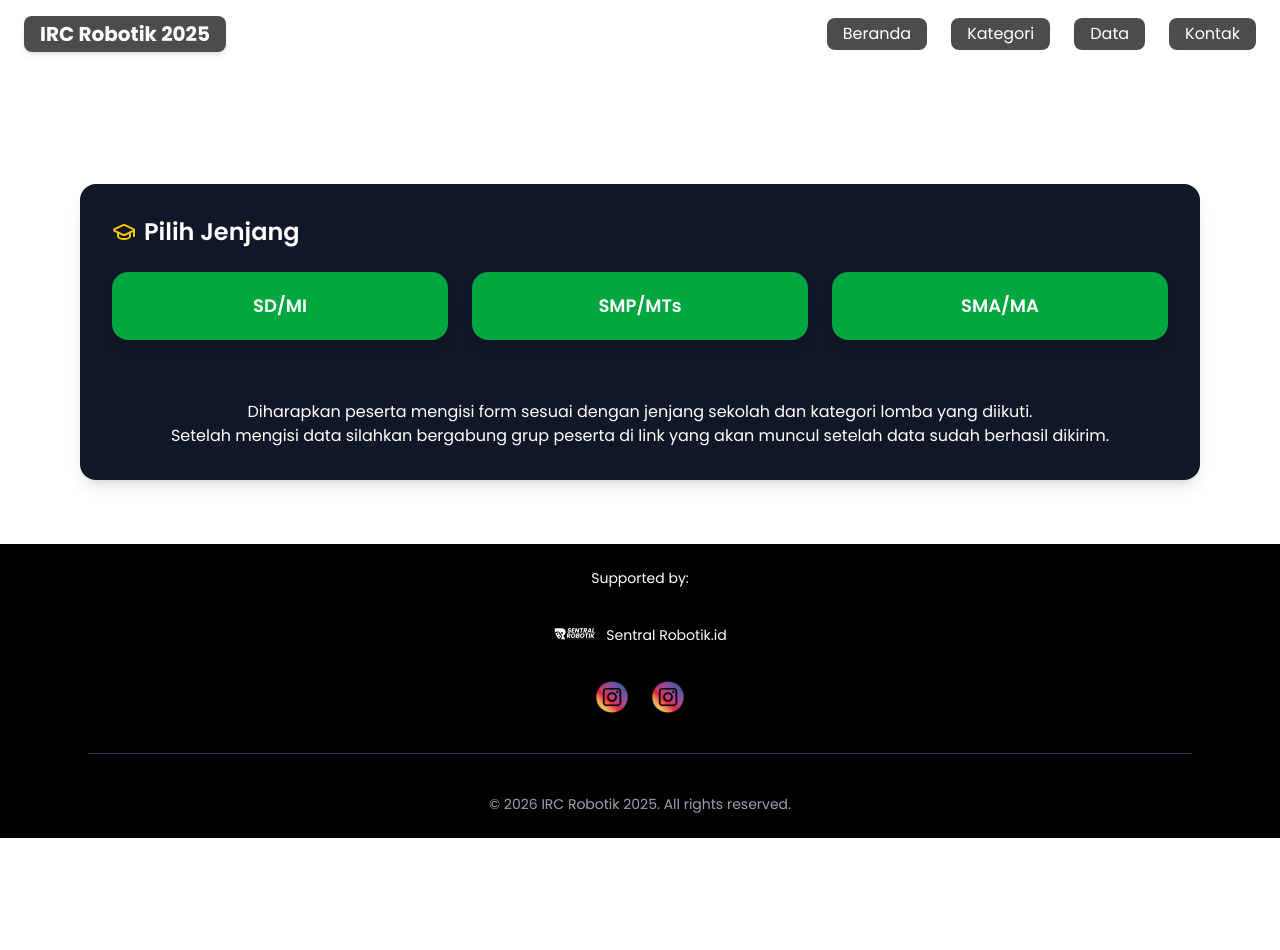
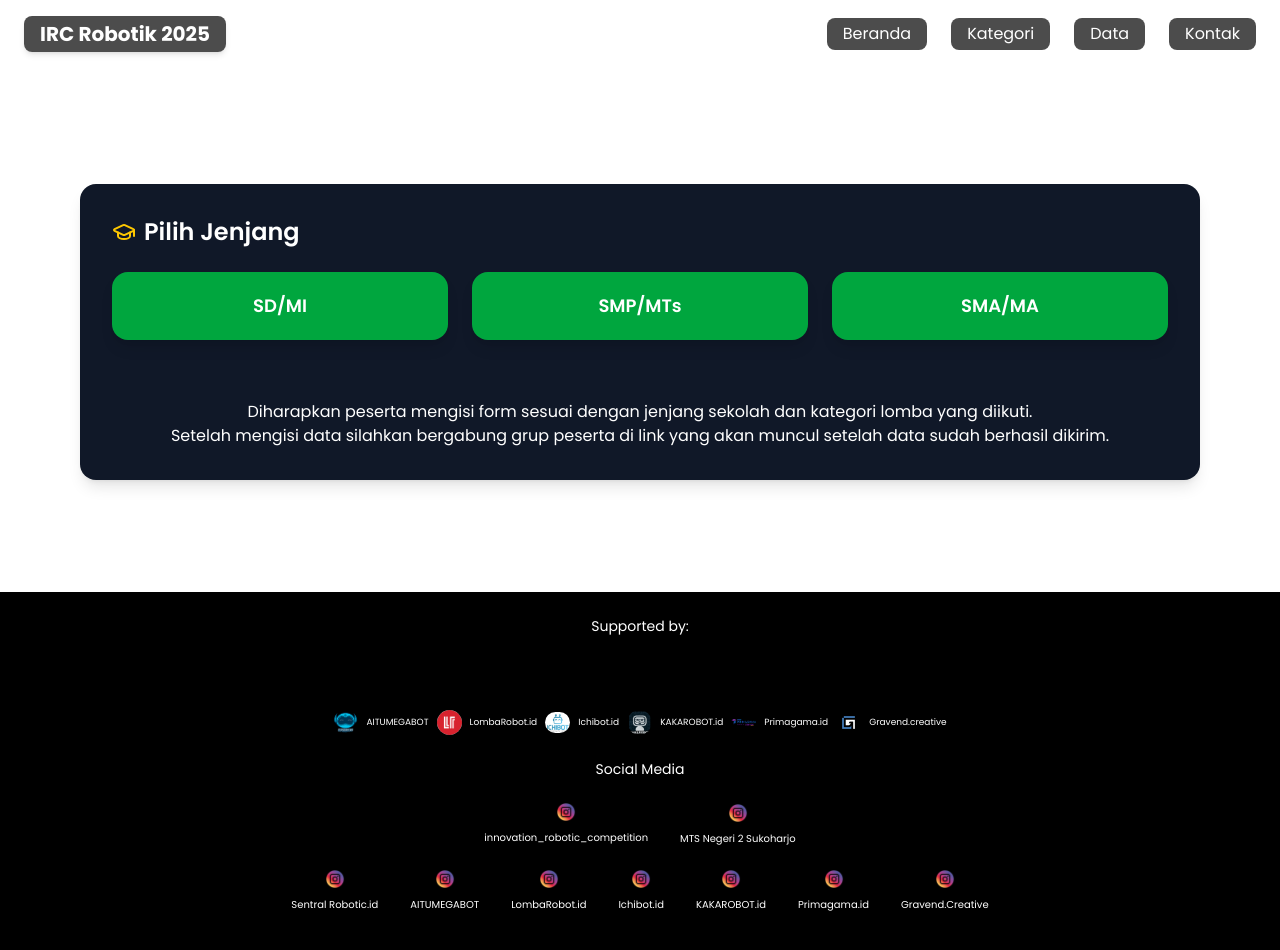
Before and after one commit to nomigami/IRC-2025, a Next.js app: page /data in a window 1280 px wide. Shown: the top 950 px of the page. Before the commit the page ends 838 px from the top, so only its background shows below. Built offline with nearby package versions, Linux system fonts and the light colour scheme.

Commit message:
footer.tsx

```diff
--- a/src/app/Footer.tsx
+++ b/src/app/Footer.tsx
@@ -4,97 +4,357 @@ import Image from "next/image";
 
 export default function Footer() {
   return (
-    <footer className="bg-black text-white py-6">
+    <footer className="bg-black text-white py-6 mt-12">
               <div className="max-w-6xl mx-auto px-6 flex flex-col items-center gap-6">
-        {/* Supported By */}
                 <motion.p
                   initial={{ opacity: 0, y: 20 }}
                   whileInView={{ opacity: 1, y: 0 }}
                   transition={{ duration: 0.6 }}
-          className="text-white font-light text-sm"
+                  className="font-light text-sm"
                 >
                   Supported by:
                 </motion.p>
 
-        {/* Logo Sponsor */}
+              <div className="flex items-center justify-center gap-2">
+              <div className="grid grid-cols-1 gap-5">
                 <motion.div
                   initial={{ opacity: 0, y: 20 }}
-          whileInView={{ opacity: 1, y: 0 }}
+                  whileInView={{ opacity: 0, y: 1 }}
                   transition={{ duration: 0.8, delay: 0.2 }}
                   className="flex items-center gap-2"
                 >
                   <Image
                     src="/sentralrb.png"
                     alt="Sentral Robotik.id"
-            width={45}
-            height={45}
+                    width={25}
+                    height={25}
                     className="object-contain rounded-full shadow-lg"
                   />
-          <span className="text-sm">Sentral Robotik.id</span>
+                  <span className="text-sm" style={{fontSize: "9px" }}>Sentral Robotik.id</span>
+                </motion.div>
+              </div>
+              </div>
+
+
+              <div className="flex items-center justify-center gap-2">
+                <motion.div
+                  initial={{ opacity: 1, y: 20 }}
+                  whileInView={{ opacity: 1, y: 1 }}
+                  transition={{ duration: 1, delay: 0.4 }}
+                  className="flex items-center gap-2"
+                >
+
+
+                  <Image
+                    src="/AITUMEGA.png"
+                    alt="Sentral Robotik.id"
+                    width={25}
+                    height={25}
+                    className="object-contain rounded-full shadow-lg "
+                  />
+                  <span className="text-sm" style={{fontSize:"9px"}}>AITUMEGABOT</span>
                 </motion.div>
 
-        {/* Social Media */}
                 <motion.div
-          initial={{ opacity: 9, y: 20 }}
-          whileInView={{ opacity: 4, y: 0 }}
-          transition={{ duration: 0.4, delay: 0.8 }}
-          className="flex items-center justify-center gap-6"
+                  initial={{ opacity: 0, y: 20 }}
+                  whileInView={{ opacity: 1, y: 1 }}
+                  transition={{ duration: 1.2, delay: 0.6 }}
+                  className="flex items-center gap-2"
                 >
-          {/* Instagram 1 */}
-          <div className="relative group">
-            <motion.a
+
+
+                  <Image
+                    src="/lr.jpg"
+                    alt="Sentral Robotik.id"
+                    width={25}
+                    height={25}
+                    className="object-contain rounded-full shadow-lg "
+                  />
+                  <span className="text-sm" style={{fontSize:"9px"}}>LombaRobot.id</span>
+                </motion.div>
+
+                <motion.div
+                  initial={{ opacity: 0, y: 20 }}
+                  whileInView={{ opacity: 1, y: 1 }}
+                  transition={{ duration: 1.4, delay: 0.8 }}
+                  className="flex items-center gap-2"
+                >
+
+
+                  <Image
+                    src="/ichibot.jpg"
+                    alt="Sentral Robotik.id"
+                    width={25}
+                    height={25}
+                    className="object-contain rounded-full shadow-lg "
+                  />
+                  <span className="text-sm" style={{fontSize: "9px"}}>Ichibot.id</span>
+                </motion.div>
+
+                <motion.div
+                  initial={{ opacity: 0, y: 20 }}
+                  whileInView={{ opacity: 1, y: 1 }}
+                  transition={{ duration: 1.6, delay: 1 }}
+                  className="flex items-center gap-2"
+                >
+
+
+                  <Image
+                    src="/Kakarobot.png"
+                    alt="Sentral Robotik.id"
+                    width={25}
+                    height={25}
+                    className="object-contain rounded-full shadow-lg "
+                  />
+                  <span className="text-sm" style={{fontSize: "9px"}}>KAKAROBOT.id</span>
+                </motion.div>
+
+                <motion.div
+                  initial={{ opacity: 0, y: 20 }}
+                  whileInView={{ opacity: 1, y: 1 }}
+                  transition={{ duration: 1.8, delay: 1.2 }}
+                  className="flex items-center gap-2"
+                >
+
+
+                  <Image
+                    src="/primagama.png"
+                    alt="Sentral Robotik.id"
+                    width={25}
+                    height={25}
+                    className="object-contain rounded-full shadow-lg "
+                  />
+                  <span className="text-sm" style={{fontSize:"9px"}}>Primagama.id</span>
+                </motion.div>
+
+                <motion.div
+                  initial={{ opacity: 0, y: 20 }}
+                  whileInView={{ opacity: 1, y: 1 }}
+                  transition={{ duration: 2, delay: 1.4 }}
+                  className="flex items-center gap-2"
+                >
+
+
+                  <Image
+                    src="/Logo-gRAVEND-v2.png"
+                    alt="Sentral Robotik.id"
+                    width={25}
+                    height={25}
+                    className="object-contain rounded-full shadow-lg "
+                  />
+                  <span className="text-sm" style={{fontSize:"9px"}}>Gravend.creative</span>
+                </motion.div>
+                </div>
+
+
+                <div className="max-w-6xl mx-auto px-6 flex flex-col items-center gap-6">
+                <motion.p
+                  initial={{ opacity: 0, y: 20 }}
+                  whileInView={{ opacity: 1, y: 1 }}
+                  transition={{ duration: 1, delay: 0.2 }}
+                  className="font-light text-sm"
+                >
+                  Social Media
+                </motion.p>
+
+                <div className="flex justify-center items-center gap-8">
+                 <motion.p
+                  initial={{ opacity: 0, y: 20 }}
+                  whileInView={{ opacity: 1, y: 0 }}
+                  transition={{ duration: 0.6 }}
+                >
+                <a
                   href="https://instagram.com/innovation_robotic_competition"
                   target="_blank"
-              rel="noopener noreferrer"
-              whileHover={{ scale: 1.2, rotate: 10 }}
-              whileTap={{ scale: 0.9 }}
-              transition={{ type: "spring", stiffness: 300 }}
-              className="w-6 h-6 rounded-full overflow-hidden"
+                  rel="noreferrer"
+                  className="flex flex-col items-center gap-2 hover:scale-105 transition-transform"
                 >
-              <img src="/INS.png" alt="instagram" className="object-cover w-8 h-8" />
-            </motion.a>
-            {/* Tooltip */}
-            <span className="absolute -bottom-10 left-1/3 -translate-x-1/2 opacity-0 group-hover:opacity-100
-              text-xs bg-black text-white px-3 py-1 rounded-lg
-              transition-all duration-300 pointer-events-none whitespace-nowrap shadow-2xs">
-              Instagram IRC
-            </span>
+                  <img
+                    src="/INS.png"
+                    alt="instagram"
+                    className="w-5 h-5 object-contain"
+                  />
+                  <span className="text-[10px]">innovation_robotic_competition</span>
+                </a>
+                </motion.p>
+
+                <motion.p
+                  initial={{ opacity: 0, y: 20 }}
+                  whileInView={{ opacity: 1, y: 1 }}
+                  transition={{ duration: 0.6 }}
+                >
+                {/* Akun 2 - Sentral Robotic */}
+                <a
+                  href="https://www.instagram.com/mtsn2skh?igsh=MmdvZHc3ajBsY3dr"
+                  target="_blank"
+                  rel="noreferrer"
+                  className="flex flex-col items-center gap-2 hover:scale-105 transition-transform"
+                >
+                  <img
+                    src="/INS.png"
+                    alt="instagram"
+                    className="w-5 h-5 object-contain"
+                  />
+                  <span className="text-[10px]">MTS Negeri 2 Sukoharjo</span>
+                </a>
+               </motion.p>
                 </div>
 
-          {/* Instagram 2 */}
-          <div className="relative group">
-            <motion.a
+
+
+                <div className="flex justify-center items-center gap-8">
+
+                <motion.p
+                initial={{opacity: 0, y: 20}}
+                whileInView={{opacity: 1, y: 0}}
+                transition={{duration: 0.9, delay: 0.2}}
+                >
+                <a
                   href="https://www.instagram.com/sentral_robotik?igsh=ZWM0ajNjMjYxZTFm"
                   target="_blank"
-              rel="noopener noreferrer"
-              whileHover={{ scale: 1.0, rotate: -10 }}
-              whileTap={{ scale: 0.3 }}
-              transition={{ type: "spring", stiffness: 100 }}
-              className="w-6 h-6 rounded-full overflow-hidden"
+                  rel="noreferrer"
+                  className="flex flex-col items-center gap-2 hover:scale-105 transition-transform"
                 >
-              <img src="/INS.png" alt="instagram" className="object-cover w-8 h-8" />
-            </motion.a>
-            {/* Tooltip */}
-            <span className="absolute -bottom-10 left-1/2 -translate-x-1/2 opacity-0 group-hover:opacity-100
-              text-xs bg-black text-white px-3 py-1 rounded-lg
-              transition-all duration-300 pointer-events-none whitespace-nowrap shadow-lg">
-              Instagram Sentral Robotik
-            </span>
+                  <img
+                    src="/INS.png"
+                    alt="instagram"
+                    className="w-5 h-5 object-contain"
+                  />
+                  <span className="text-[10px]">Sentral Robotic.id</span>
+                </a>
+                </motion.p>
+
+                <motion.p
+                initial={{opacity: 0, y: 20}}
+                whileInView={{opacity: 1, y: 0}}
+                transition={{duration: 0.9, delay: 0.2}}
+                >
+                <a
+                  href="https://www.instagram.com/aitumega?igsh=MTRkNWZ4dWN4YjBneA=="
+                  target="_blank"
+                  rel="noreferrer"
+                  className="flex flex-col items-center gap-2 hover:scale-105 transition-transform"
+                >
+                  <img
+                    src="/INS.png"
+                    alt="instagram"
+                    className="w-5 h-5 object-contain"
+                  />
+                  <span className="text-[10px]">AITUMEGABOT</span>
+                </a>
+                </motion.p>
+
+                <motion.p
+                initial={{opacity: 0, y: 20}}
+                whileInView={{opacity: 1, y: 0}}
+                transition={{duration: 0.9, delay:0.2}}
+                >
+                <a
+                  href="https://www.instagram.com/lombarobot.id?igsh=dDB2bnpicTJrcGt6"
+                  target="_blank"
+                  rel="noreferrer"
+                  className="flex flex-col items-center gap-2 hover:scale-105 transition-transform"
+                >
+                  <img
+                    src="/INS.png"
+                    alt="instagram"
+                    className="w-5 h-5 object-contain"
+                  />
+                  <span className="text-[10px]">LombaRobot.id</span>
+                </a>
+                </motion.p>
+
+                <motion.p
+                initial={{opacity: 0, y: 20}}
+                whileInView={{opacity: 1, y:0}}
+                transition={{duration: 0.9, delay: 0.2}}
+                >
+                <a
+                  href="https://www.instagram.com/ichibot.id?igsh=MTV0dHo2YTZ2djIxaw=="
+                  target="_blank"
+                  rel="noreferrer"
+                  className="flex flex-col items-center gap-2 hover:scale-105 transition-transform"
+                >
+                  <img
+                    src="/INS.png"
+                    alt="instagram"
+                    className="w-5 h-5 object-contain"
+                  />
+                  <span className="text-[10px]">Ichibot.id</span>
+                </a>
+                </motion.p>
+
+                <motion.p
+                initial={{opacity: 0, y:20}}
+                whileInView={{opacity: 1, y: 0}}
+                transition={{duration: 0.9, delay: 0.2}}
+                >
+                <a
+                  href="https://www.instagram.com/kakarobot?igsh=dWNuOTY1OTRwdDJt"
+                  target="_blank"
+                  rel="noreferrer"
+                  className="flex flex-col items-center gap-2 hover:scale-105 transition-transform"
+                >
+                  <img
+                    src="/INS.png"
+                    alt="instagram"
+                    className="w-5 h-5 object-contain"
+                  />
+                  <span className="text-[10px]">KAKAROBOT.id</span>
+                </a>
+                </motion.p>
+
+                <motion.p
+                initial={{opacity: 0, y:20 }}
+                whileInView={{opacity: 1, y: 0 }}
+                transition={{duration: 0.9, delay: 0.2}}
+                >
+                <a
+                  href="https://www.instagram.com/primagama_id?igsh=MXBqOXFxbjEwM3h4Nw=="
+                  target="_blank"
+                  rel="noreferrer"
+                  className="flex flex-col items-center gap-2 hover:scale-105 transition-transform"
+                >
+                  <img
+                    src="/INS.png"
+                    alt="instagram"
+                    className="w-5 h-5 object-contain"
+                  />
+                  <span className="text-[10px]">Primagama.id</span>
+                </a>
+                </motion.p>
+
+
+                <motion.p
+                initial={{opacity: 0, y:20}}
+                whileInView={{opacity: 1, y:0 }}
+                transition={{duration: 0.9, delay: 0.2}}
+                >
+                 <a
+                  href="https://www.instagram.com/gravend.creative?igsh=MTc5NDJ6ZTQ0Zzhqag=="
+                  target="_blank"
+                  rel="noreferrer"
+                  className="flex flex-col items-center gap-2 hover:scale-105 transition-transform"
+                >
+                  <img
+                    src="/INS.png"
+                    alt="instagram"
+                    className="w-5 h-5 object-contain"
+                  />
+                  <span className="text-[10px]">Gravend.Creative</span>
+                </a>
+                </motion.p>
               </div>
-        </motion.div>
 
-        {/* Garis Pemisah */}
+
+
+
                 <div className="w-full border-t border-gray-700 my-4"></div>
 
-        {/* Copyright */}
-        <motion.p
-          initial={{ opacity: 0 }}
-          whileInView={{ opacity: 1 }}
-          transition={{ duration: 1, delay: 0.6 }}
-          className="text-center text-xs sm:text-sm text-gray-400"
-        >
+                <p className="text-center text-xs sm:text-sm text-gray-400">
                   © {new Date().getFullYear()} IRC Robotik 2025. All rights reserved.
-        </motion.p>
+                </p>
+              </div>
               </div>
             </footer>
   );
```
Lines whose indentation alone changed are shown as unchanged.
